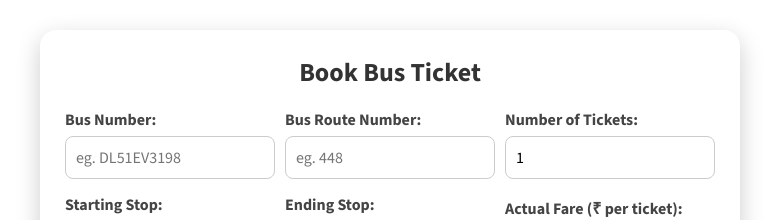
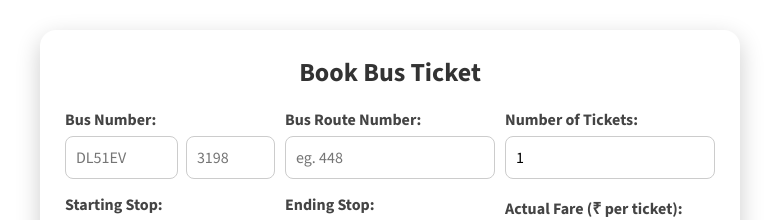
Before and after one commit to G-Anubhav/bus-tickets, a Next.js app: page /route-1 in a window 1280 px wide. Shown: the top 220 px of the page, without its empty margins (250-1029 px from the left). Built offline with nearby package versions, Linux system fonts and the light colour scheme.

Commit message:
ticket backend changes

```diff
--- a/src/components/Route1/Ticket.jsx
+++ b/src/components/Route1/Ticket.jsx
@@ -4,7 +4,8 @@ import QRCode from "qrcode";
 import styles from "./Ticket.module.css";
 
 export default function TicketEditor() {
-  const [busNumber, setBusNumber] = useState("");
+  const [busNumberPrefix, setBusNumberPrefix] = useState("");
+  const [busNumberDigits, setBusNumberDigits] = useState("");
   const [busRoute, setBusRoute] = useState("");
   const [bookingDate, setBookingDate] = useState("");
   const [bookingTime, setBookingTime] = useState("");
@@ -28,6 +29,16 @@ export default function TicketEditor() {
     purple: "/assets/images/sample-ticket-purple.png",
   };
 
+  const ticketBackgrounds = {
+    blue: "#1bbabe",
+    navy: "#0003fe",
+    orange: "#ff6319",
+    purple: "#8f00ff",
+  };
+
+  const busNumberPrefixes = ["DL51EV", "DL1PD", "DL51GD"];
+  const busNumber = `${busNumberPrefix}${busNumberDigits}`;
+
   const getFormattedDate = () => {
     const today = new Date();
     const day = today.getDate();
@@ -43,6 +54,15 @@ export default function TicketEditor() {
     const ampm = hours >= 12 ? "PM" : "AM";
     const formattedHours = hours % 12 === 0 ? 12 : hours % 12;
     return `${formattedHours}:${minutes} ${ampm}`;
+  };
+
+  const getTicketFilename = () => {
+    const now = new Date();
+    const day = now.getDate().toString().padStart(2, "0");
+    const month = (now.getMonth() + 1).toString().padStart(2, "0");
+    const hours = now.getHours().toString().padStart(2, "0");
+    const minutes = now.getMinutes().toString().padStart(2, "0");
+    return `${day}-${month}-${hours}-${minutes}.html`;
   };
 
   const escapeHtml = (value) =>
@@ -66,7 +86,13 @@ export default function TicketEditor() {
       endStop,
     });
 
-  const buildClickableTicketHtml = ({ ticketImage, qrImage, date, time }) => {
+  const buildClickableTicketHtml = ({
+    ticketImage,
+    qrImage,
+    date,
+    time,
+    backgroundColor,
+  }) => {
     const title = `Ticket ${ticketIdRef.current}`;
 
     return `<!doctype html>
@@ -82,11 +108,14 @@ export default function TicketEditor() {
       margin: 0;
       width: 100%;
       height: 100%;
+      height: -webkit-fill-available;
+      height: 100svh;
       height: 100dvh;
       overflow: hidden;
+      overflow: clip;
       position: fixed;
       inset: 0;
-      background: #1fb9b8;
+      background: ${backgroundColor};
       font-family: Arial, sans-serif;
       overscroll-behavior: none;
       touch-action: manipulation;
@@ -96,19 +125,29 @@ export default function TicketEditor() {
       inset: 0;
       width: 100%;
       height: 100%;
+      height: -webkit-fill-available;
+      height: 100svh;
       height: 100dvh;
       display: flex;
       flex-direction: column;
-      background: #1fb9b8;
+      background: ${backgroundColor};
       overflow: hidden;
+      overflow: clip;
+    }
+    .qr-toggle {
+      position: fixed;
+      width: 1px;
+      height: 1px;
+      opacity: 0;
+      pointer-events: none;
     }
     .qr-screen {
       display: none;
     }
-    .qr-screen:target {
+    .qr-toggle:checked ~ .qr-screen {
       display: flex;
     }
-    .qr-screen:target + .ticket-screen {
+    .qr-toggle:checked ~ .ticket-screen {
       display: none;
     }
     .topbar {
@@ -148,6 +187,8 @@ export default function TicketEditor() {
       align-items: center;
       justify-content: center;
       padding: 0;
+      overflow: hidden;
+      overflow: clip;
     }
     .ticket {
       position: relative;
@@ -155,6 +196,8 @@ export default function TicketEditor() {
       height: min(100dvh, calc(100vw * 2165 / 1080));
       max-width: 100vw;
       max-height: 100dvh;
+      overflow: hidden;
+      overflow: clip;
     }
     .ticket img {
       display: block;
@@ -201,9 +244,11 @@ export default function TicketEditor() {
   </style>
 </head>
 <body>
-  <section class="screen qr-screen" id="qr">
+  <input class="qr-toggle" id="qr-toggle" type="checkbox" />
+
+  <section class="screen qr-screen">
     <header class="topbar">
-      <a class="close-icon back" href="#ticket" aria-label="Back">&times;</a>
+      <label class="close-icon back" for="qr-toggle" aria-label="Back">&times;</label>
       <div class="issue">&#9888;&#65039; Issue with ticket?</div>
       <div class="all-tickets">View all tickets</div>
     </header>
@@ -214,11 +259,11 @@ export default function TicketEditor() {
     </main>
   </section>
 
-  <section class="screen ticket-screen" id="ticket">
+  <section class="screen ticket-screen">
     <div class="ticket-wrap">
       <main class="ticket">
         <img src="${ticketImage}" alt="Generated bus ticket" />
-        <a class="qr-trigger" href="#qr" aria-label="Show QR code"></a>
+        <label class="qr-trigger" for="qr-toggle" aria-label="Show QR code"></label>
       </main>
     </div>
   </section>
@@ -313,7 +358,15 @@ export default function TicketEditor() {
     setBookingDate(getFormattedDate());
     setBookingTime(getFormattedTime());
     drawCanvas();
-  }, [busNumber, busRoute, startStop, endStop, numTickets, actualFare]);
+  }, [
+    busNumberPrefix,
+    busNumberDigits,
+    busRoute,
+    startStop,
+    endStop,
+    numTickets,
+    actualFare,
+  ]);
 
   const downloadImage = async () => {
     const currentDate = getFormattedDate();
@@ -352,9 +405,10 @@ export default function TicketEditor() {
       qrImage,
       date: currentDate,
       time: currentTime,
+      backgroundColor: ticketBackgrounds[ticketColor],
     });
 
-    await saveClickableTicket(html, "clickable-ticket.html");
+    await saveClickableTicket(html, getTicketFilename());
   };
   return (
     <div className={styles.container}>
@@ -365,13 +419,37 @@ export default function TicketEditor() {
         <div className={styles.rowInputs}>
           <div className={styles.formGroup}>
             <label>Bus Number:</label>
-            <input
-              type="text"
-              value={busNumber}
-              placeholder="eg. DL51EV3198"
-              onChange={(e) => setBusNumber(e.target.value)}
-              required
-            />
+            <div className={styles.busNumberFields}>
+              <input
+                list="busNumberPrefixes"
+                value={busNumberPrefix}
+                placeholder="DL51EV"
+                onChange={(e) =>
+                  setBusNumberPrefix(
+                    e.target.value.replace(/[^a-zA-Z0-9]/g, "").toUpperCase()
+                  )
+                }
+              />
+              <datalist id="busNumberPrefixes">
+                {busNumberPrefixes.map((prefix) => (
+                  <option key={prefix} value={prefix}>
+                    {prefix}
+                  </option>
+                ))}
+              </datalist>
+              <input
+                type="text"
+                inputMode="numeric"
+                pattern="[0-9]*"
+                maxLength="4"
+                value={busNumberDigits}
+                placeholder="3198"
+                onChange={(e) =>
+                  setBusNumberDigits(e.target.value.replace(/\D/g, "").slice(0, 4))
+                }
+                required
+              />
+            </div>
           </div>
 
           <div className={styles.formGroup}>
--- a/src/components/Route1/Ticket.module.css
+++ b/src/components/Route1/Ticket.module.css
@@ -66,6 +66,12 @@
 .formGroup input:focus {
   border-color: #2196f3;
   box-shadow: 0 0 5px rgba(33, 150, 243, 0.4);
+}
+
+.busNumberFields {
+  display: grid;
+  grid-template-columns: minmax(92px, 0.95fr) minmax(72px, 0.75fr);
+  gap: 8px;
 }
 
 .formGroup select {
```
